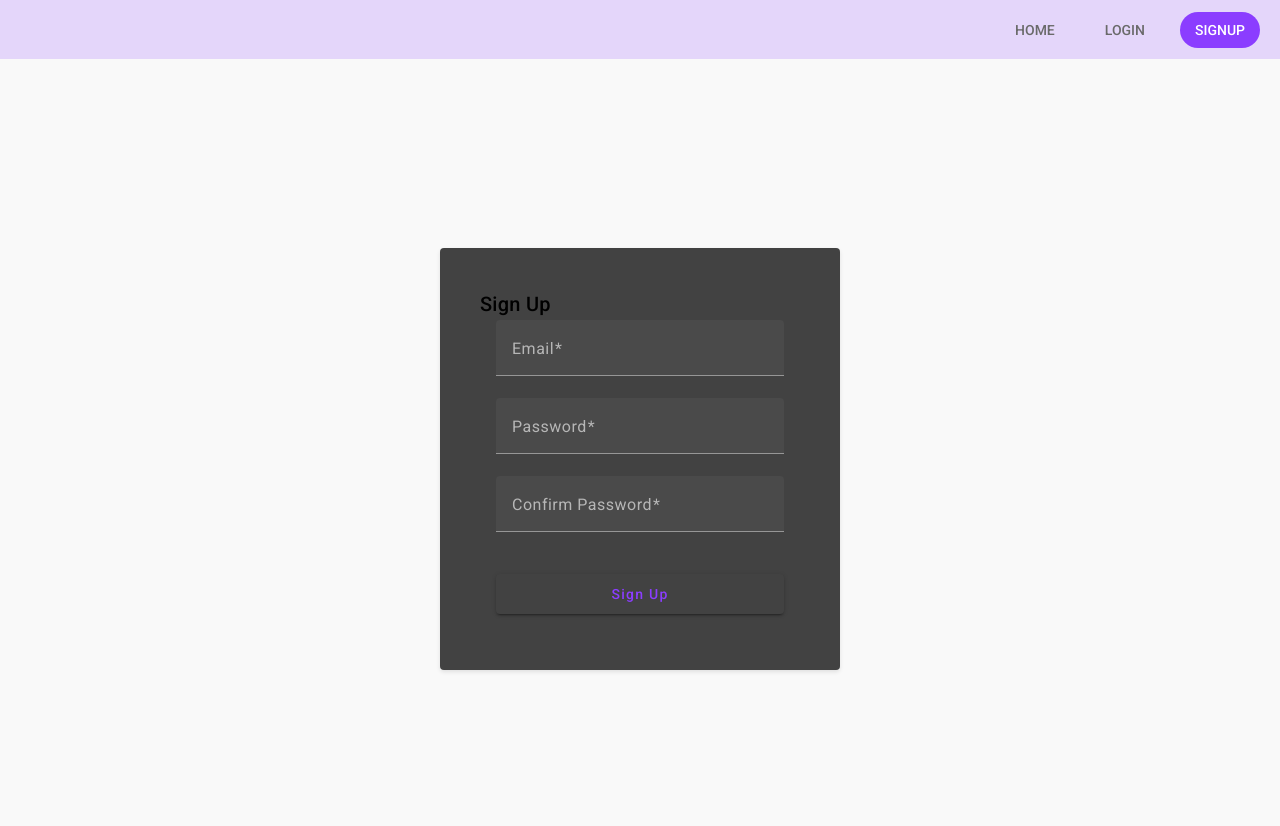
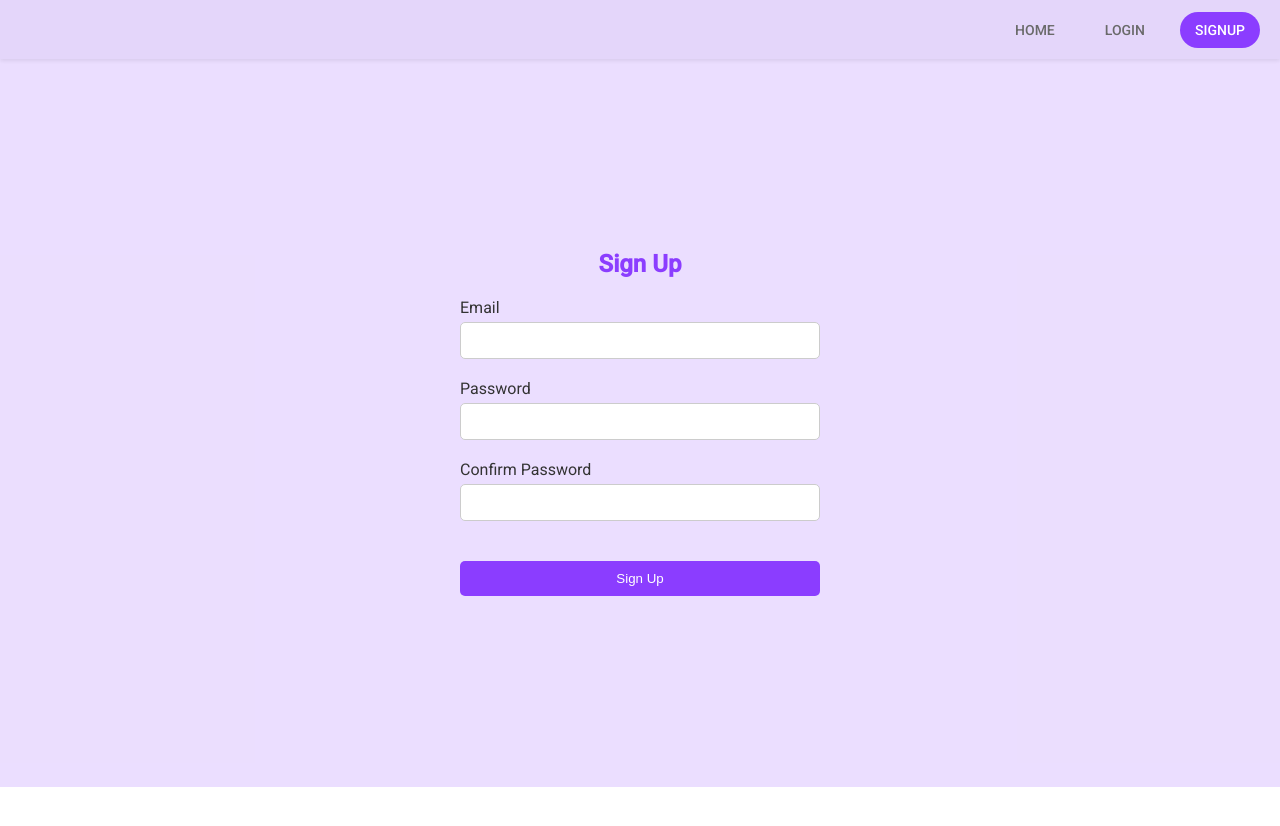
Before and after one commit to thianesh-03/shopkaro, an Angular app: page /signup in a window 1280 px wide. Shown: the top 826 px of the page. After the commit the page ends 800 px from the top, so only its background shows below. Built offline with nearby package versions, Linux system fonts and the light colour scheme.

Commit message:
styling done for login home and signup

```diff
--- a/src/app/login/login.component.css
+++ b/src/app/login/login.component.css
@@ -1,24 +1,80 @@
-.login-container {
+/* Reset and basic styles */
+* {
+    margin: 0;
+    padding: 0;
+    box-sizing: border-box;
+  }
+
+  body {
+    font-family: Arial, sans-serif;
+    line-height: 1.6;
+    color: #333;
+  }
+
+  .login-container {
     display: flex;
     justify-content: center;
     align-items: center;
-    height: 100vh;
-    background-color: #f9f9f9;
+    height: 91vh;
+    background-color: #b484fd44;
+    padding: 20px;
   }
 
-  .login-container form {
-    width: 300px;
-    padding: 40px;
-    background-color: #fff;
-    box-shadow: 0 2px 4px rgba(0, 0, 0, 0.1);
-    border-radius: 5px;
+  .login-card {
+    width: 100%;
+    max-width: 400px;
+    padding: 20px;
+    background-color: #ffffff00;
+    border-radius: 30px;
   }
 
-  .login-container mat-form-field {
-    width: 100%;
+  .login-card h2 {
+    font-size: 24px;
+    color: #8b3dff;
+    margin-bottom: 20px;
+    text-align: center;
   }
 
-  .login-container button {
+  .form-group {
+    margin-bottom: 20px;
+  }
+
+  .form-group label {
+    display: block;
+    margin-bottom: 5px;
+    color: #333;
+  }
+
+  .input-field {
     width: 100%;
+    padding: 10px;
+    border: 1px solid #ccc;
+    border-radius: 5px;
+    background-color: #fff;
+  }
+
+  .input-field:focus {
+    border-color: #8b3dff;
+    outline: none;
+  }
+
+  .error {
+    color: #ff5252;
+    font-size: 12px;
+  }
+
+  button.submit-button {
     margin-top: 20px;
+    width: 100%;
+    background-color: #8b3dff;
+    color: #fff;
+    padding: 10px 0;
+    border: none;
+    border-radius: 5px;
+    cursor: pointer;
+    transition: background-color 0.3s ease;
   }
+
+  button.submit-button:hover {
+    background-color: #7528d9;
+  }
--- a/src/app/login/login.component.html
+++ b/src/app/login/login.component.html
@@ -1,20 +1,26 @@
-<!-- src/app/login/login.component.html -->
 <div class="login-container">
-  <form [formGroup]="loginForm" (ngSubmit)="onSubmit()">
-    <mat-form-field appearance="fill">
-      <mat-label>Email</mat-label>
-      <input matInput formControlName="email">
-      <mat-error *ngIf="loginForm.get('email')?.hasError('required')">Email is required</mat-error>
-      <mat-error *ngIf="loginForm.get('email')?.hasError('email')">Invalid email</mat-error>
-    </mat-form-field>
+  <div class="login-card">
+    <h2>Login</h2>
+    <form [formGroup]="loginForm" (ngSubmit)="onSubmit()">
+      <div class="form-group">
+        <label for="email">Email</label>
+        <input type="email" id="email" formControlName="email" class="input-field">
+        <div *ngIf="loginForm.get('email')?.invalid && (loginForm.get('email')?.dirty || loginForm.get('email')?.touched)">
+          <small class="error" *ngIf="loginForm.get('email')?.hasError('required')">Email is required</small>
+          <small class="error" *ngIf="loginForm.get('email')?.hasError('email')">Invalid email</small>
+        </div>
+      </div>
 
-    <mat-form-field appearance="fill">
-      <mat-label>Password</mat-label>
-      <input matInput type="password" formControlName="password">
-      <mat-error *ngIf="loginForm.get('password')?.hasError('required')">Password is required</mat-error>
-      <mat-error *ngIf="loginForm.get('password')?.hasError('minlength')">Password must be at least 6 characters</mat-error>
-    </mat-form-field>
+      <div class="form-group">
+        <label for="password">Password</label>
+        <input type="password" id="password" formControlName="password" class="input-field">
+        <div *ngIf="loginForm.get('password')?.invalid && (loginForm.get('password')?.dirty || loginForm.get('password')?.touched)">
+          <small class="error" *ngIf="loginForm.get('password')?.hasError('required')">Password is required</small>
+          <small class="error" *ngIf="loginForm.get('password')?.hasError('minlength')">Password must be at least 6 characters</small>
+        </div>
+      </div>
 
-    <button mat-raised-button color="primary" type="submit">Login</button>
-  </form>
+      <button type="submit" class="submit-button">Login</button>
+    </form>
+  </div>
 </div>
--- a/src/app/signup/signup.component.css
+++ b/src/app/signup/signup.component.css
@@ -1,25 +1,80 @@
+/* Reset and basic styles */
+* {
+  margin: 0;
+  padding: 0;
+  box-sizing: border-box;
+}
+
+body {
+  font-family: Arial, sans-serif;
+  line-height: 1.6;
+  color: #333;
+}
+
 .signup-container {
   display: flex;
   justify-content: center;
   align-items: center;
-  height: 100vh;
-  background-color: #f9f9f9;
+  height: 91vh;
+  background-color: #b484fd44;
+  padding: 20px;
 }
 
-.signup-container mat-card {
+.signup-card {
+  width: 100%;
   max-width: 400px;
-  width: 100%;
-  padding: 40px;
-  box-shadow: 0 2px 4px rgba(0, 0, 0, 0.1);
+  padding: 20px;
+  background-color: #ffffff00;
+  border-radius: 30px;
 }
 
-.signup-container mat-form-field {
-  width: 100%;
+.signup-card h2 {
+  font-size: 24px;
+  color: #8b3dff;
+  margin-bottom: 20px;
+  text-align: center;
 }
 
-.signup-container button {
+.form-group {
+  margin-bottom: 20px;
+}
+
+.form-group label {
+  display: block;
+  margin-bottom: 5px;
+  color: #333;
+}
+
+.input-field {
   width: 100%;
+  padding: 10px;
+  border: 1px solid #ccc;
+  border-radius: 5px;
+  background-color: #fff;
+}
+
+.input-field:focus {
+  border-color: #8b3dff;
+  outline: none;
+}
+
+.error {
+  color: #ff5252;
+  font-size: 12px;
+}
+
+button.submit-button {
   margin-top: 20px;
-  color: #8b3dff ;
-  padding: 20px 20px;
+  width: 100%;
+  background-color: #8b3dff;
+  color: #fff;
+  padding: 10px 0;
+  border: none;
+  border-radius: 5px;
+  cursor: pointer;
+  transition: background-color 0.3s ease;
 }
+
+button.submit-button:hover {
+  background-color: #7528d9;
+}
--- a/src/app/signup/signup.component.html
+++ b/src/app/signup/signup.component.html
@@ -1,32 +1,35 @@
-<!-- src/app/signup/signup.component.html -->
 <div class="signup-container">
-  <mat-card>
-    <mat-card-title>Sign Up</mat-card-title>
-    <mat-card-content>
-      <form [formGroup]="signupForm" (ngSubmit)="onSubmit()">
-        <mat-form-field appearance="fill">
-          <mat-label>Email</mat-label>
-          <input matInput formControlName="email">
-          <mat-error *ngIf="signupForm.get('email')?.hasError('required')">Email is required</mat-error>
-          <mat-error *ngIf="signupForm.get('email')?.hasError('email')">Invalid email</mat-error>
-        </mat-form-field>
+  <div class="signup-card">
+    <h2>Sign Up</h2>
+    <form [formGroup]="signupForm" (ngSubmit)="onSubmit()">
+      <div class="form-group">
+        <label for="email">Email</label>
+        <input type="email" id="email" formControlName="email" class="input-field">
+        <div *ngIf="signupForm.get('email')?.invalid && (signupForm.get('email')?.dirty || signupForm.get('email')?.touched)">
+          <small class="error" *ngIf="signupForm.get('email')?.hasError('required')">Email is required</small>
+          <small class="error" *ngIf="signupForm.get('email')?.hasError('email')">Invalid email</small>
+        </div>
+      </div>
 
-        <mat-form-field appearance="fill">
-          <mat-label>Password</mat-label>
-          <input matInput type="password" formControlName="password">
-          <mat-error *ngIf="signupForm.get('password')?.hasError('required')">Password is required</mat-error>
-          <mat-error *ngIf="signupForm.get('password')?.hasError('minlength')">Password must be at least 6 characters</mat-error>
-        </mat-form-field>
+      <div class="form-group">
+        <label for="password">Password</label>
+        <input type="password" id="password" formControlName="password" class="input-field">
+        <div *ngIf="signupForm.get('password')?.invalid && (signupForm.get('password')?.dirty || signupForm.get('password')?.touched)">
+          <small class="error" *ngIf="signupForm.get('password')?.hasError('required')">Password is required</small>
+          <small class="error" *ngIf="signupForm.get('password')?.hasError('minlength')">Password must be at least 6 characters</small>
+        </div>
+      </div>
 
-        <mat-form-field appearance="fill">
-          <mat-label>Confirm Password</mat-label>
-          <input matInput type="password" formControlName="confirmPassword">
-          <mat-error *ngIf="signupForm.get('confirmPassword')?.hasError('required')">Confirm Password is required</mat-error>
-          <mat-error *ngIf="signupForm.get('confirmPassword')?.value !== signupForm.get('password')?.value">Passwords do not match</mat-error>
-        </mat-form-field>
+      <div class="form-group">
+        <label for="confirmPassword">Confirm Password</label>
+        <input type="password" id="confirmPassword" formControlName="confirmPassword" class="input-field">
+        <div *ngIf="signupForm.get('confirmPassword')?.invalid && (signupForm.get('confirmPassword')?.dirty || signupForm.get('confirmPassword')?.touched)">
+          <small class="error" *ngIf="signupForm.get('confirmPassword')?.hasError('required')">Confirm Password is required</small>
+          <small class="error" *ngIf="signupForm.get('confirmPassword')?.value !== signupForm.get('password')?.value">Passwords do not match</small>
+        </div>
+      </div>
 
-        <button mat-raised-button type="submit">Sign Up</button>
-      </form>
-    </mat-card-content>
-  </mat-card>
+      <button type="submit" class="submit-button">Sign Up</button>
+    </form>
+  </div>
 </div>
```
Also changed, not shown: src/styles.css (line endings or trailing spaces).
